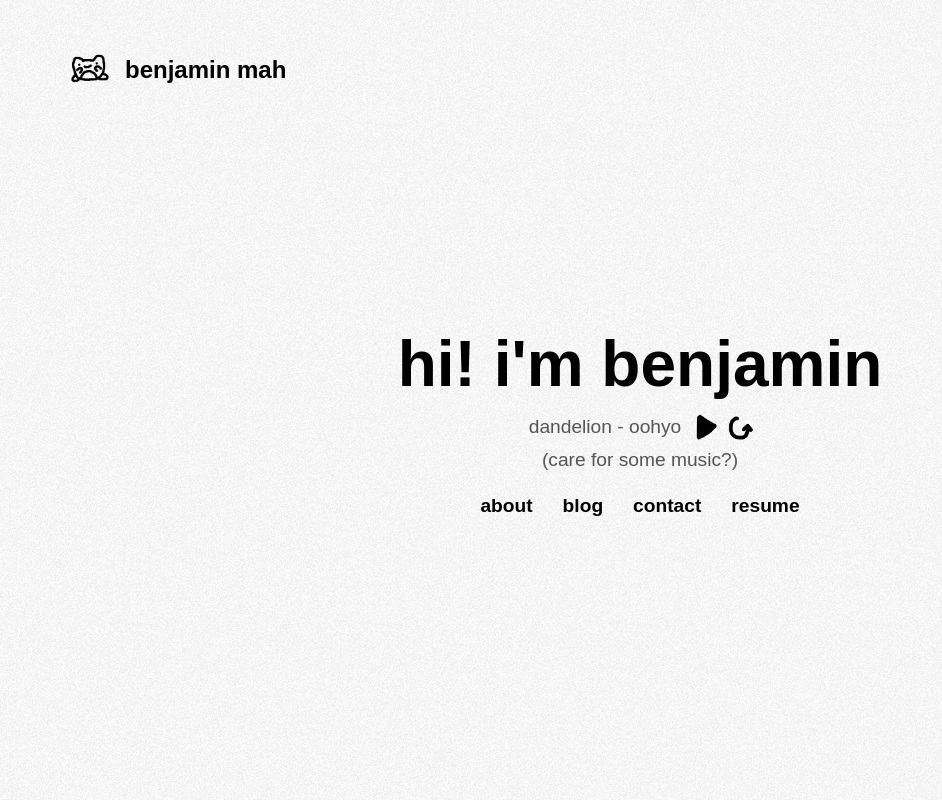
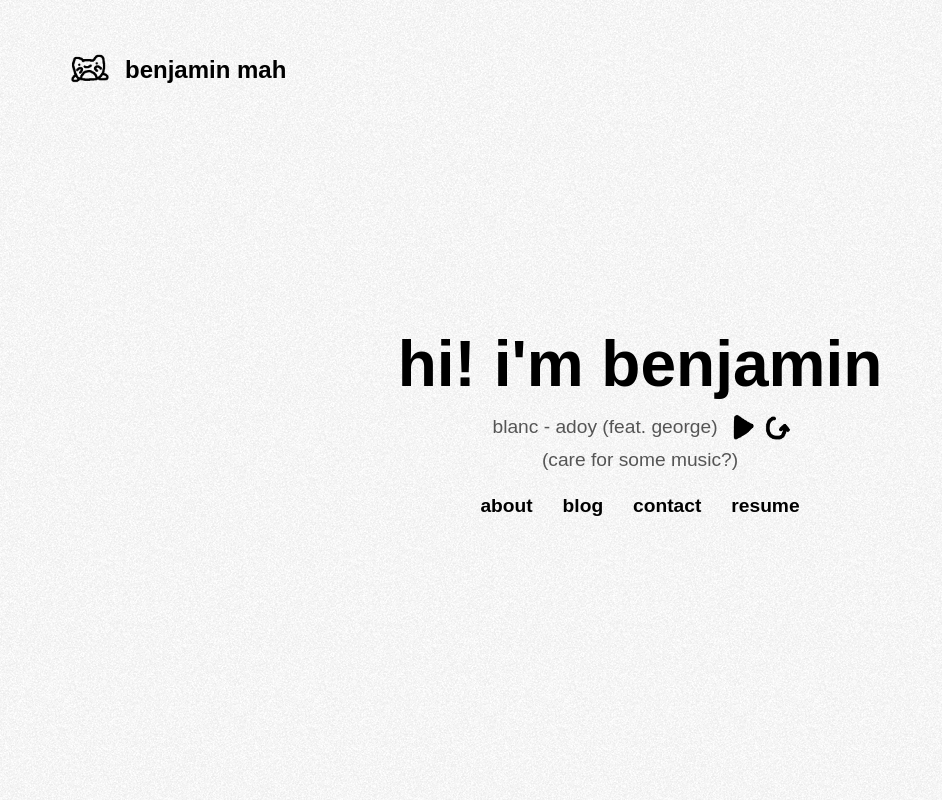
Before and after one commit to benjaminmah/personal-portfolio, a React (Create React App) app: page / in a window 1280 px wide. Shown: the whole page, without its empty margins (0-942 px from the left). Built offline with nearby package versions, Linux system fonts and the light colour scheme; a web font is replaced by a local one.

Commit message:
Changed song

```diff
--- a/src/components/home.js
+++ b/src/components/home.js
@@ -12,7 +12,7 @@ const Home = () => {
         <div className="home">
             <h1>hi! i'm benjamin</h1>
             <p className="blurb">
-                dandelion - oohyo
+                blanc - adoy (feat. george)
                 <span className={`music-player ${isPlaying ? 'playing' : ''}`} onClick={togglePlayPause}>
                     <img src={isPlaying ? `${baseUrl}/icons/pause1.png` : `${baseUrl}/icons/play1.png`} alt="Music Player" className="music-icon" />
                 </span>
```
Also changed, not shown: public/blog/more-about-this-website.md (+1 -1 lines), 1 other file (tests, documents, lock files or other folders).
